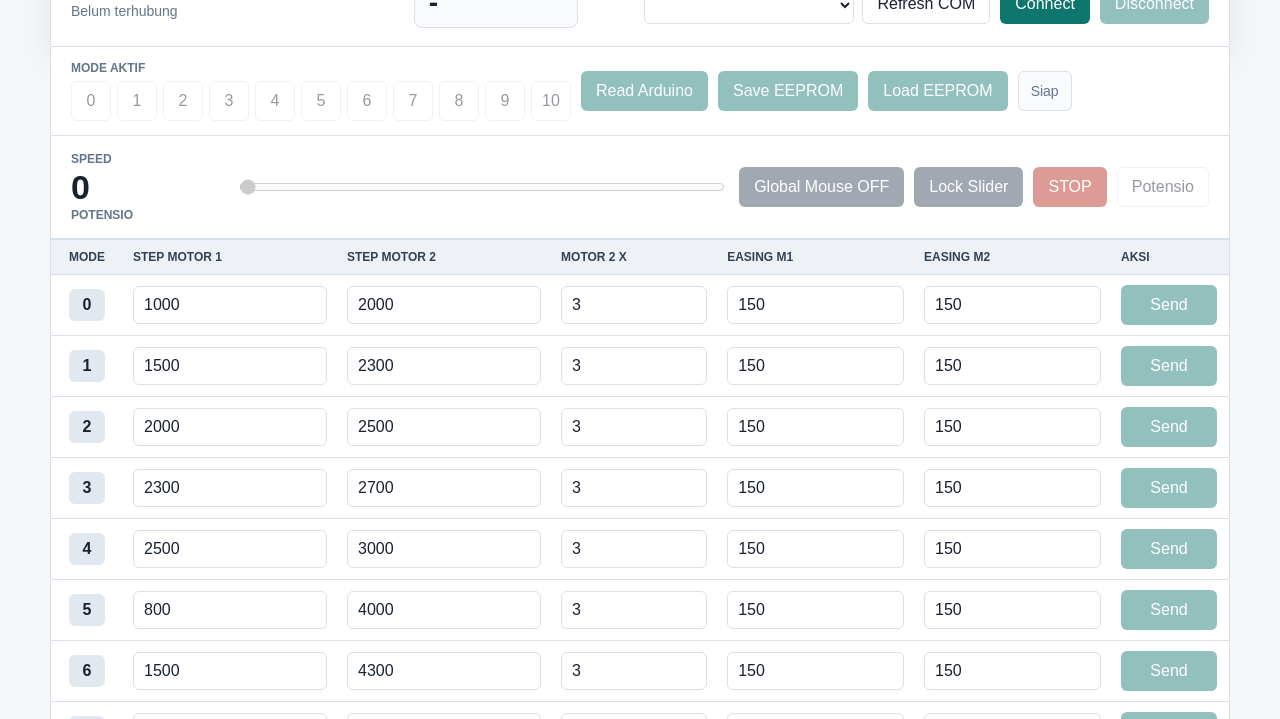
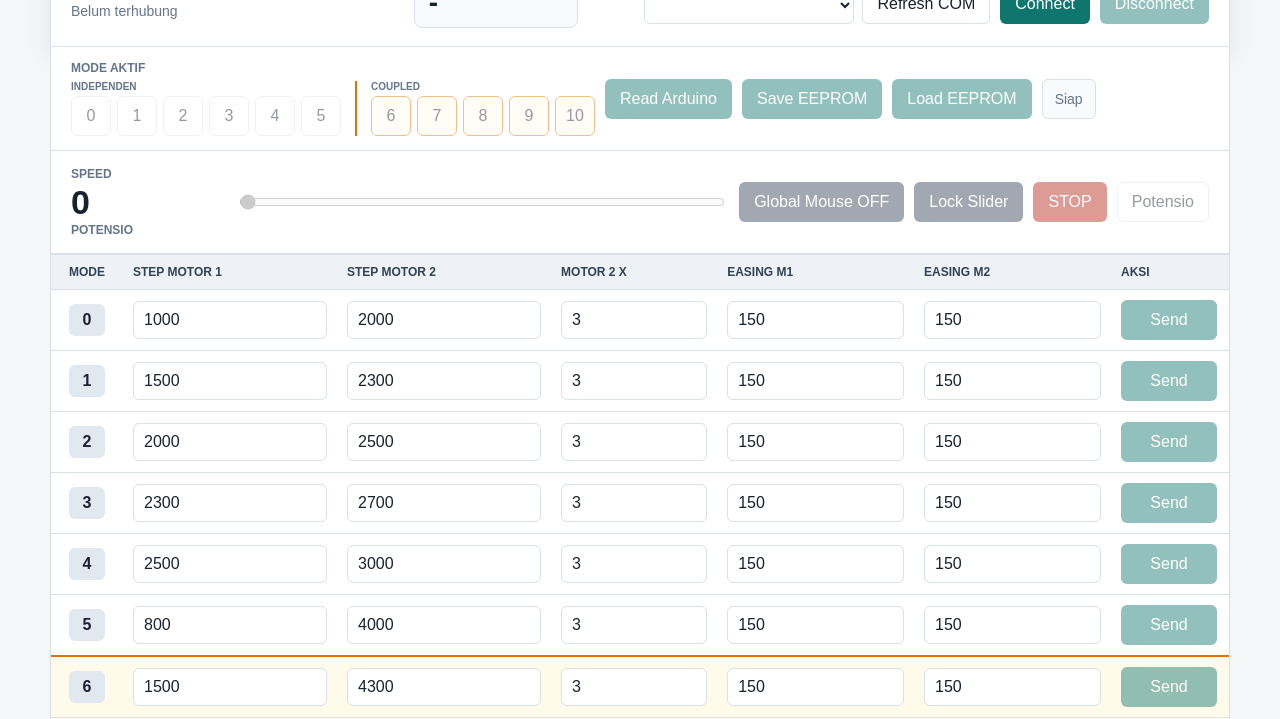
Before and after one commit to YRJ-10/dual-axis-stepper-controller, an Electron app: page web-app/index.html in a window 1280 px wide. Shown: the part 81-800 px from the top of the page. Drawn offline with Linux system fonts and the light colour scheme; no server answers.

Commit message:
Add hybrid independent and coupled motor modes

```diff
--- a/web-app/app.js
+++ b/web-app/app.js
@@ -1,6 +1,6 @@
 const MODE_COUNT = 11;
 const BAUD_RATE = 9600;
-const EXPECTED_FIRMWARE_ID = "MOTION_SAFE_2";
+const EXPECTED_FIRMWARE_ID = "MOTION_SAFE_4";
 const FIRMWARE_VERIFY_TIMEOUT_MS = 7000;
 const SPEED_MIN = 0;
 const SPEED_MAX = 100;
@@ -206,19 +206,36 @@ async function refreshElectronPorts() {
 }
 
 function buildUi() {
+  const independentGroup = document.createElement("div");
+  independentGroup.className = "mode-cluster mode-cluster-independent";
+  independentGroup.innerHTML = '<span class="mode-cluster-label">Independen</span><div class="mode-cluster-buttons"></div>';
+
+  const coupledGroup = document.createElement("div");
+  coupledGroup.className = "mode-cluster mode-cluster-coupled";
+  coupledGroup.innerHTML = '<span class="mode-cluster-label">Coupled</span><div class="mode-cluster-buttons"></div>';
+
+  modeButtonGroup.append(independentGroup, coupledGroup);
+
   for (let mode = 0; mode < MODE_COUNT; mode++) {
+    const isCoupled = mode >= 6;
     const modeButton = document.createElement("button");
     modeButton.type = "button";
     modeButton.className = "mode-select-button";
     modeButton.dataset.modeSelect = String(mode);
     modeButton.textContent = String(mode);
-    modeButton.title = `Aktifkan Mode ${mode}`;
+    modeButton.classList.add(isCoupled ? "coupled" : "independent");
+    modeButton.title = `Aktifkan Mode ${mode} (${isCoupled ? "Coupled" : "Independen"})`;
     modeButton.setAttribute("aria-pressed", "false");
     modeButton.disabled = true;
-    modeButtonGroup.append(modeButton);
+    const targetGroup = isCoupled ? coupledGroup : independentGroup;
+    targetGroup.querySelector(".mode-cluster-buttons").append(modeButton);
 
     const row = document.createElement("tr");
     row.dataset.mode = String(mode);
+    row.classList.add(isCoupled ? "coupled-mode-row" : "independent-mode-row");
+    if (mode === 6) {
+      row.classList.add("mode-group-start");
+    }
     row.innerHTML = `
       <td><span class="mode-badge">${mode}</span></td>
       <td><input data-field="steps1" type="number" min="1" max="30000" step="1" value="${defaultModes[mode][0]}"></td>
--- a/web-app/index.html
+++ b/web-app/index.html
@@ -4,7 +4,7 @@
     <meta charset="utf-8">
     <meta name="viewport" content="width=device-width, initial-scale=1">
     <title>Dual Axis Stepper Tuner</title>
-    <link rel="stylesheet" href="./style.css?v=20260718-electron-phase3">
+    <link rel="stylesheet" href="./style.css?v=20260721-motion-safe4">
   </head>
   <body>
     <main class="app-shell">
@@ -82,6 +82,6 @@
       </section>
     </main>
 
-    <script src="./app.js?v=20260720-motion-safe2"></script>
+    <script src="./app.js?v=20260721-motion-safe4"></script>
   </body>
 </html>
--- a/web-app/style.css
+++ b/web-app/style.css
@@ -167,9 +167,31 @@ h2 {
 }
 
 .mode-button-group {
+  display: flex;
+  align-items: end;
+  gap: 14px;
+}
+
+.mode-cluster {
   display: grid;
-  grid-template-columns: repeat(11, 40px);
+  gap: 4px;
+}
+
+.mode-cluster-label {
+  color: var(--muted);
+  font-size: 10px;
+  font-weight: 700;
+  text-transform: uppercase;
+}
+
+.mode-cluster-buttons {
+  display: flex;
   gap: 6px;
+}
+
+.mode-cluster-coupled {
+  border-left: 2px solid #d97706;
+  padding-left: 14px;
 }
 
 .mode-select-button {
@@ -188,6 +210,21 @@ h2 {
 .mode-select-button.active {
   border-color: var(--accent);
   background: var(--accent);
+  color: #ffffff;
+}
+
+.mode-select-button.coupled {
+  border-color: #d97706;
+  background: #fffbeb;
+}
+
+.mode-select-button.coupled:hover:not(:disabled) {
+  background: #fef3c7;
+}
+
+.mode-select-button.coupled.active {
+  border-color: #b45309;
+  background: #b45309;
   color: #ffffff;
 }
 
@@ -382,6 +419,18 @@ tr.active-row .mode-badge {
   color: #ffffff;
 }
 
+tr.coupled-mode-row td {
+  background: #fffbeb;
+}
+
+tr.mode-group-start td {
+  border-top: 2px solid #d97706;
+}
+
+tr.coupled-mode-row.active-row .mode-badge {
+  background: #b45309;
+}
+
 .row-action {
   width: 96px;
 }
@@ -477,11 +526,12 @@ tr.active-row .mode-badge {
   }
 
   .mode-button-group {
-    grid-template-columns: repeat(6, minmax(40px, 1fr));
+    align-items: stretch;
+    flex-direction: column;
   }
 
   .mode-select-button {
-    width: auto;
+    width: 40px;
   }
 
   .speed-panel {
```
Also changed, not shown: 1 other file.
